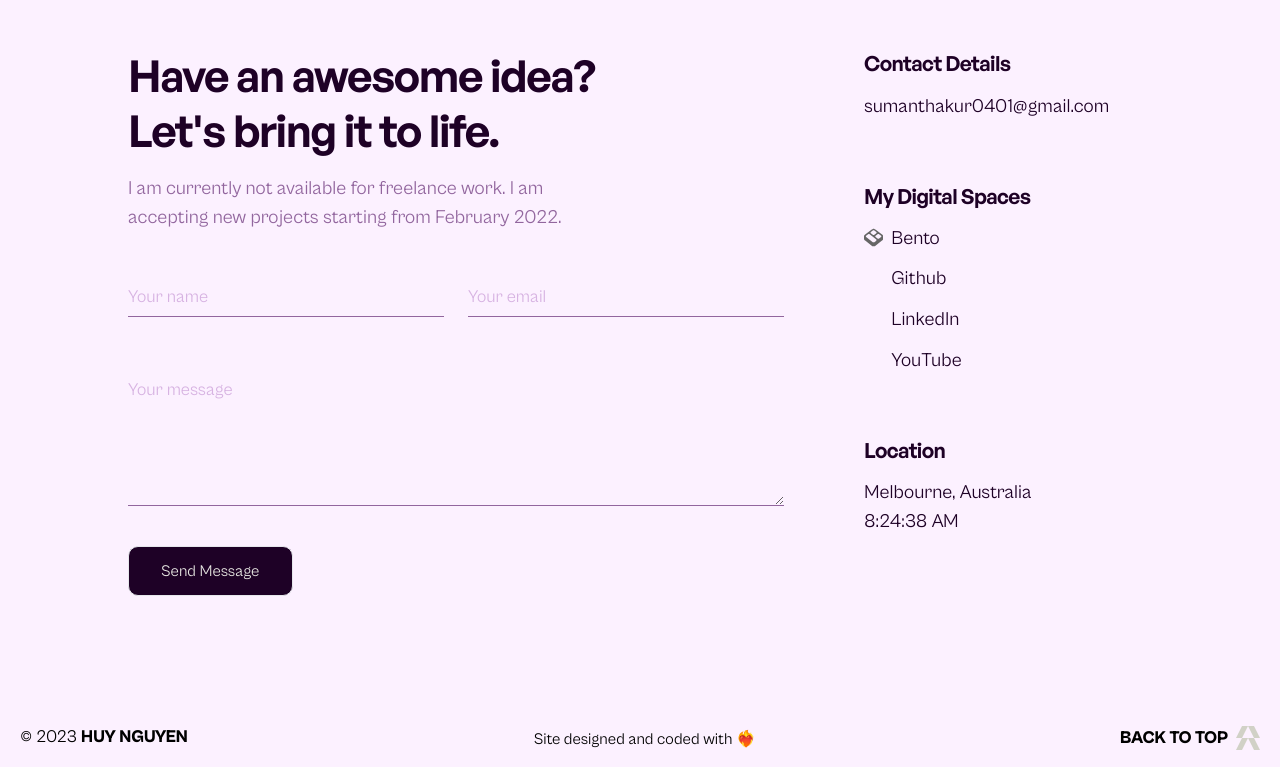
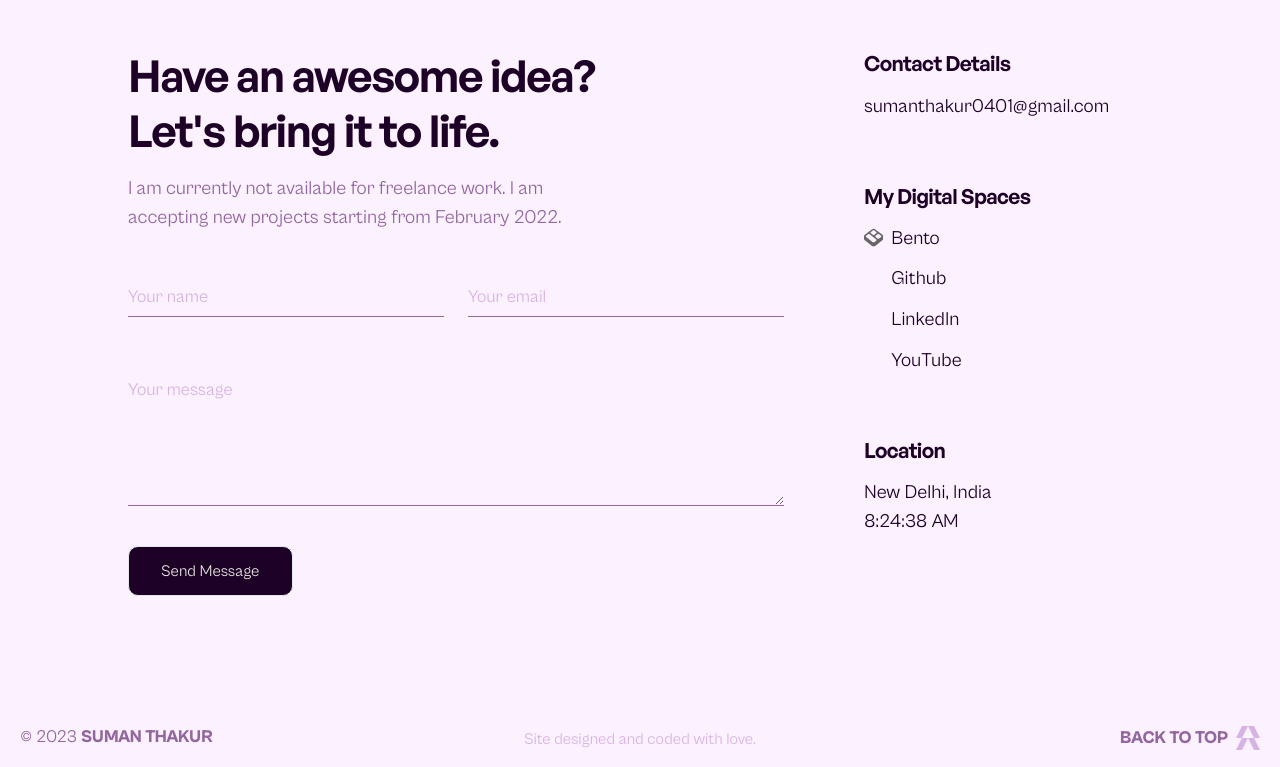
Before and after one commit to sumanthakur0401/portfolio, a React (Vite) app: page / in a window 1280 px wide. Shown: the part 6269-7036 px from the top of the page. Built offline with nearby package versions, Linux system fonts and the light colour scheme; some icons are missing.

Commit message:
changing cursor height/width

```diff
--- a/src/components/homepage/Contact.jsx
+++ b/src/components/homepage/Contact.jsx
@@ -196,7 +196,7 @@ export default function Contact() {
             <h4 className="text-body-1 font-semibold 2xl:text-4xl">Location</h4>
             <div className="space-y-2 text-body-2 2xl:text-3xl">
               <p>
-                Melbourne, Australia <br></br>
+                New Delhi, India <br></br>
                 {time}
               </p>
             </div>
--- a/src/components/ui/Cursor.jsx
+++ b/src/components/ui/Cursor.jsx
@@ -12,9 +12,9 @@ export default function Cursor() {
 
     const tl = gsap.timeline({ paused: true });
 
-    tl.to(curs.current, { height: "112px", width:"112px", ease: "expo.inout" }).to(
+    tl.to(curs.current, { height: "82px", width:"82px", ease: "expo.inout" }).to(
       svg.current,
-      { opacity: 1, width: "96px", height:"96px" },
+      { opacity: 1, width: "62px", height:"62px" },
       0
     );
 
--- a/src/components/ui/Footer.jsx
+++ b/src/components/ui/Footer.jsx
@@ -7,16 +7,17 @@ export default function Footer() {
     <footer className="mt-14 flex items-end justify-between px-5 py-4 sm:flex text-body-4 md:text-body-3">
       <div className="flex flex-col md:flex-row md:w-[62.5vw] lg:w-[57.5vw] justify-between">
         <div className="flex space-x-1" >
-          <span>&copy;</span>
-          <span>2023</span>
-          <span className="font-extrabold uppercase 2xl:text-body-1">Huy Nguyen</span>
+          <span className="text-secondary-600">&copy;</span>
+          <span className="text-secondary-600">2023</span>
+          <span className="font-extrabold uppercase 2xl:text-body-1 text-secondary-600">Suman Thakur</span>
         </div>
         <div>
-          <span className=" text-body-4 2xl:text-body-1">Site designed and coded with ❤️‍🔥</span>
+          <span className=" text-body-4 2xl:text-body-1 text-secondary-400">Site designed and coded with love.</span>
         </div>
       </div>
       <button onClick={toTop} className="col-span-2 flex items-center space-x-2 w-fit group 2xl:text-body-1">
-        <span className="font-extrabold uppercase hover:font-black duration-200">BACK TO TOP</span>
+        <span className="font-extrabold uppercase hover:font-black duration-200 text-secondary-600
+        ">BACK TO TOP</span>
         <span className="group-hover:-translate-y-3 duration-300 ease-in-out">
           <svg
             className="-rotate-90"
@@ -47,7 +48,7 @@ export default function Footer() {
                 gradientUnits="userSpaceOnUse"
               >
                 {" "}
-                <stop stopColor="#D1D1C7" />{" "}
+                <stop stopColor="#D7B3E2" />{" "}
               </linearGradient>{" "}
             </defs>{" "}
           </svg>
```
